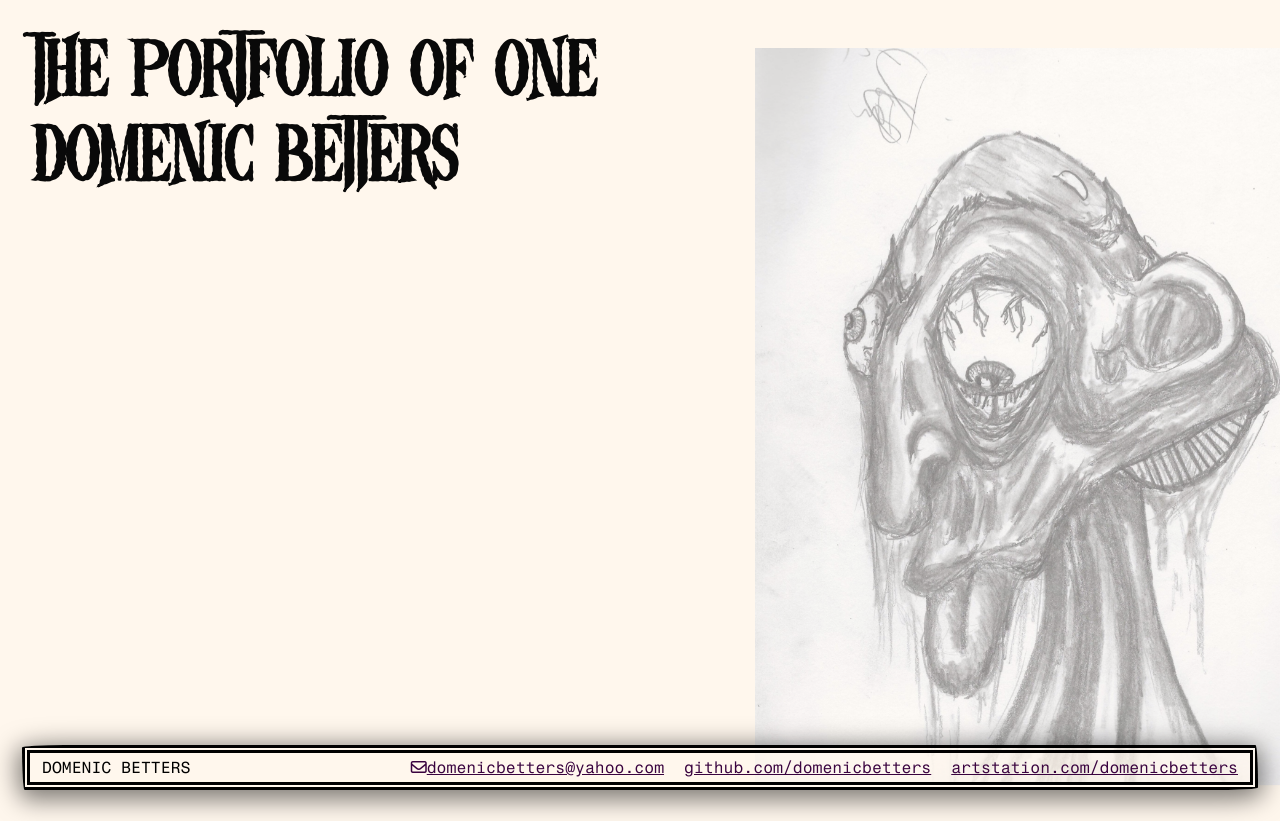
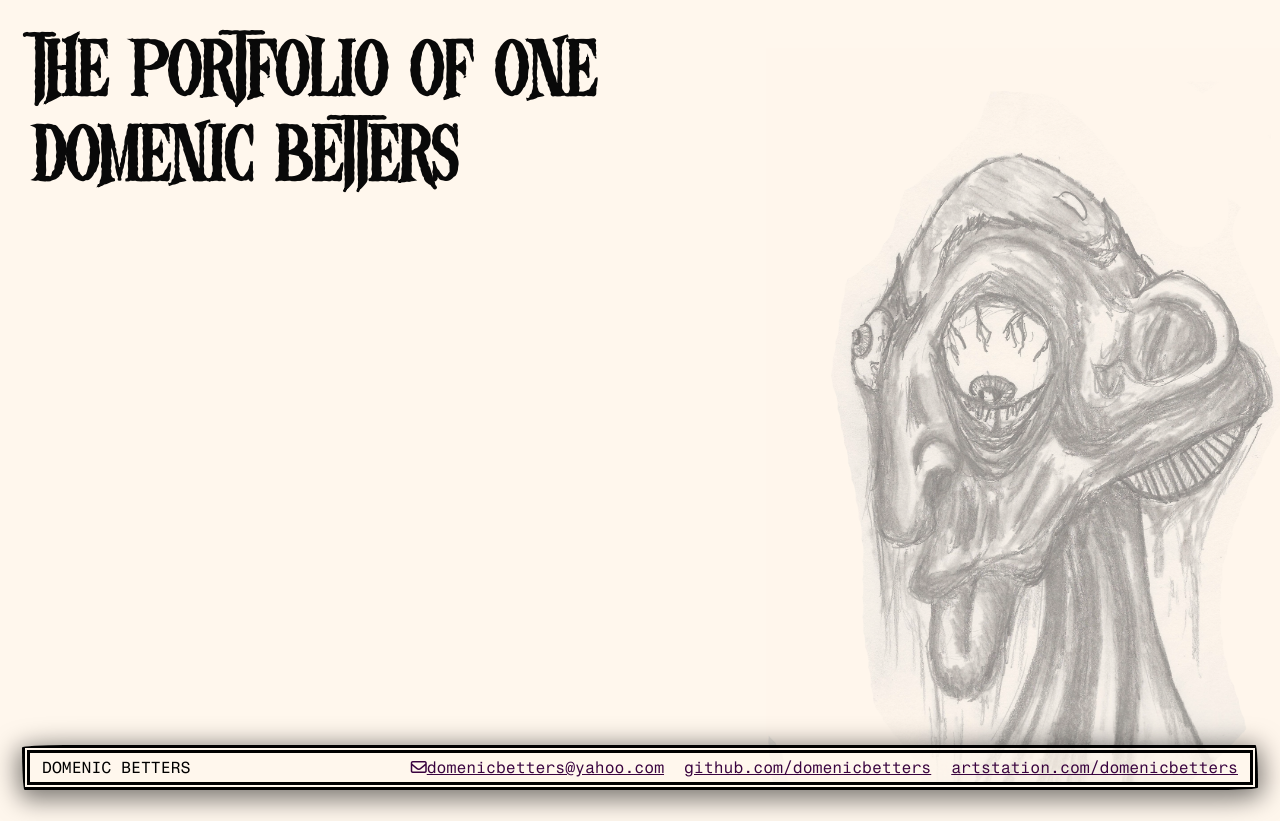
Before and after one commit to domenicbetters/DomenicBettersPortfolio, a Vue app: page /dbettersport in a window 1280 px wide. Shown: the top 821 px of the page. Built offline with nearby package versions, Linux system fonts and the light colour scheme.

Commit message:
tweaked muchroom head

```diff
--- a/src/assets/app.css
+++ b/src/assets/app.css
@@ -45,7 +45,8 @@ a {
 .main-page-right {
     width: 50%;
     background-image: url(./images/domenic-betters-mushroomhex.jpg);
-    background-size: cover;
+    background-size: contain;
+    background-repeat: no-repeat;
     background-position: bottom;
 }
 
```
Also changed, not shown: src/assets/images/domenic-betters-mushroomhex.jpg.
